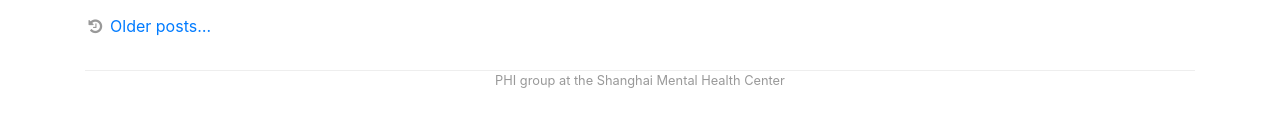
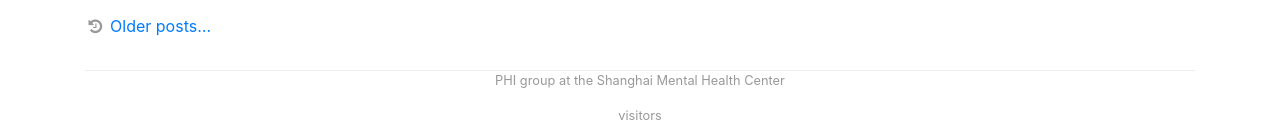
Before and after one commit to PHI-group/phi-group.github.io, a Jekyll site: the page built from index.md, in a window 1280 px wide. Shown: the part 1456-1594 px from the top of the page. Built offline with Jekyll 4.4.1, drawn with Linux system fonts in a browser that asks for light colours; comment, search, counter and statistics services are not loaded; before the commit the page ends 1562 px from its top, so only the background shows below that.

Commit message:
final counter

```diff
--- a/_includes/analytics.html
+++ b/_includes/analytics.html
@@ -6,3 +6,5 @@
     galite('create', '{{ site.google_analytics }}', 'auto');
     galite('send', 'pageview');
 </script>
+
+<script async src="//busuanzi.ibruce.info/busuanzi/2.3/busuanzi.pure.mini.js"></script>
--- a/_layouts/default.html
+++ b/_layouts/default.html
@@ -71,6 +71,10 @@
                     at the
                     <a href="http://www.smhc.org.cn/">Shanghai Mental Health Center</a>
                 </p>
+                    <span id="busuanzi_value_site_uv"></span> visitors
+                <p>
+
+                </p>
             </div>
 
         </div> <!-- /container -->
```
